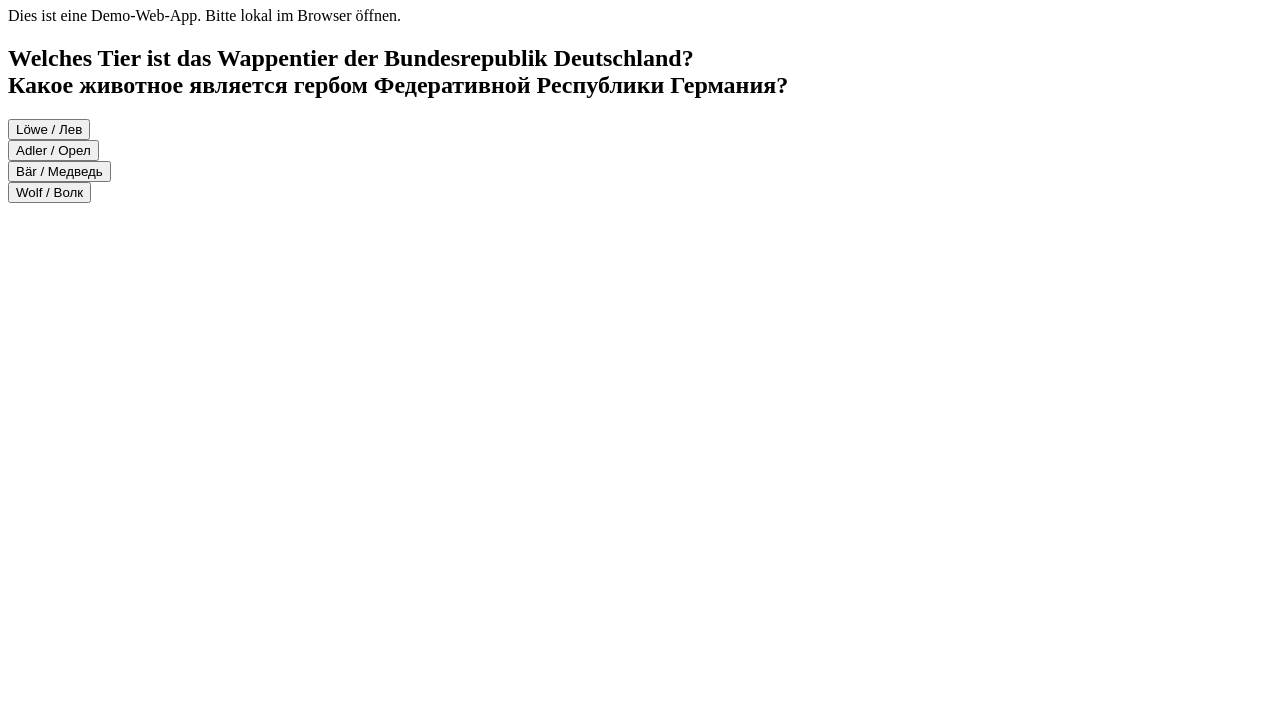
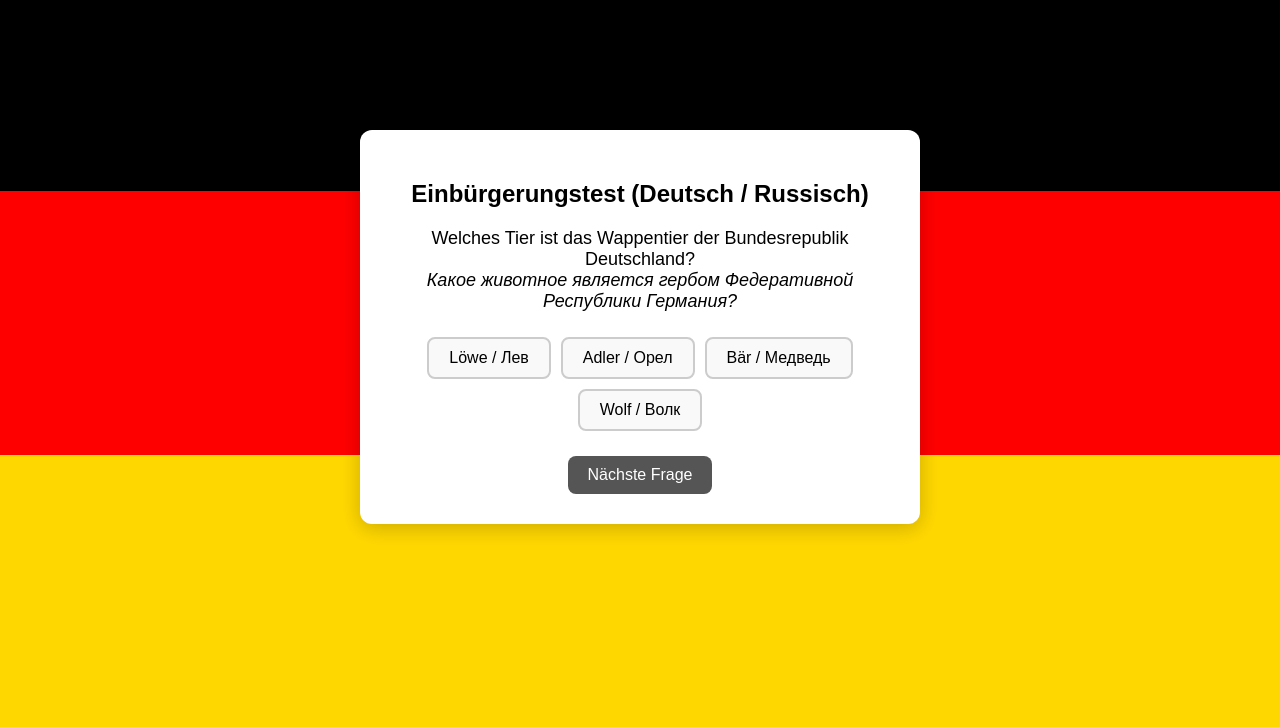
Before and after one commit to Acidorych/einbuergerungstest-quiz-app, a plain HTML site: page index.html in a window 1280 px wide. Shown: the part 73-800 px from the top of the page. Drawn offline with Linux system fonts and the light colour scheme.

Commit message:
Add files via upload

```diff
--- a/index.html
+++ b/index.html
@@ -4,20 +4,106 @@
 <head>
   <meta charset="UTF-8">
   <title>Einbürgerungstest Quiz</title>
+  <style>
+    body {
+      margin: 0;
+      font-family: sans-serif;
+      background-image: linear-gradient(to bottom, black 33%, red 33%, red 66%, gold 66%);
+      background-size: 100% 100%;
+      background-repeat: no-repeat;
+      height: 100vh;
+      display: flex;
+      align-items: center;
+      justify-content: center;
+    }
+    .card {
+      background: white;
+      border-radius: 12px;
+      box-shadow: 0 4px 20px rgba(0,0,0,0.2);
+      padding: 30px;
+      text-align: center;
+      max-width: 500px;
+      width: 90%;
+    }
+    .question {
+      font-size: 18px;
+      margin-bottom: 20px;
+    }
+    .answers button {
+      display: inline-block;
+      margin: 5px;
+      padding: 10px 20px;
+      font-size: 16px;
+      border-radius: 8px;
+      border: 2px solid #ccc;
+      background: #f9f9f9;
+      cursor: pointer;
+      transition: all 0.3s ease;
+    }
+    .answers button.correct {
+      background-color: #c8f7c5;
+      border-color: #27ae60;
+    }
+    .answers button.incorrect {
+      background-color: #f7c5c5;
+      border-color: #e74c3c;
+    }
+    .next-btn {
+      margin-top: 20px;
+      padding: 10px 20px;
+      font-size: 16px;
+      background-color: #555;
+      color: white;
+      border: none;
+      border-radius: 8px;
+      cursor: pointer;
+    }
+  </style>
 </head>
 <body>
-  <h1>Einbürgerungstest (Deutsch / Russisch)</h1>
-  <p>Dies ist eine Demo-Web-App. Bitte lokal im Browser öffnen.</p>
+  <div class="card">
+    <h2>Einbürgerungstest (Deutsch / Russisch)</h2>
+    <div class="question" id="questionText"></div>
+    <div class="answers" id="answerButtons"></div>
+    <button class="next-btn" onclick="loadNextQuestion()">Nächste Frage</button>
+  </div>
+
   <script>
+    let currentIndex = 0;
+    let questions = [];
+
     fetch('assets/questions.json')
       .then(response => response.json())
       .then(data => {
-        const q = data[0];
-        document.body.innerHTML += '<h2>' + q.question_de + '<br>' + q.question_ru + '</h2>';
-        for (let i = 0; i < q.answers_de.length; i++) {
-          document.body.innerHTML += '<button>' + q.answers_de[i] + ' / ' + q.answers_ru[i] + '</button><br>';
-        }
+        questions = data;
+        showQuestion();
       });
+
+    function showQuestion() {
+      const q = questions[currentIndex];
+      const qText = document.getElementById('questionText');
+      const aButtons = document.getElementById('answerButtons');
+      qText.innerHTML = q.question_de + "<br><i>" + q.question_ru + "</i>";
+      aButtons.innerHTML = "";
+      q.answers_de.forEach((ans, i) => {
+        const btn = document.createElement("button");
+        btn.innerText = ans + " / " + q.answers_ru[i];
+        btn.onclick = () => {
+          if (i === q.correct_index) {
+            btn.classList.add("correct");
+          } else {
+            btn.classList.add("incorrect");
+          }
+          Array.from(aButtons.children).forEach(b => b.disabled = true);
+        };
+        aButtons.appendChild(btn);
+      });
+    }
+
+    function loadNextQuestion() {
+      currentIndex = (currentIndex + 1) % questions.length;
+      showQuestion();
+    }
   </script>
 </body>
 </html>
```
